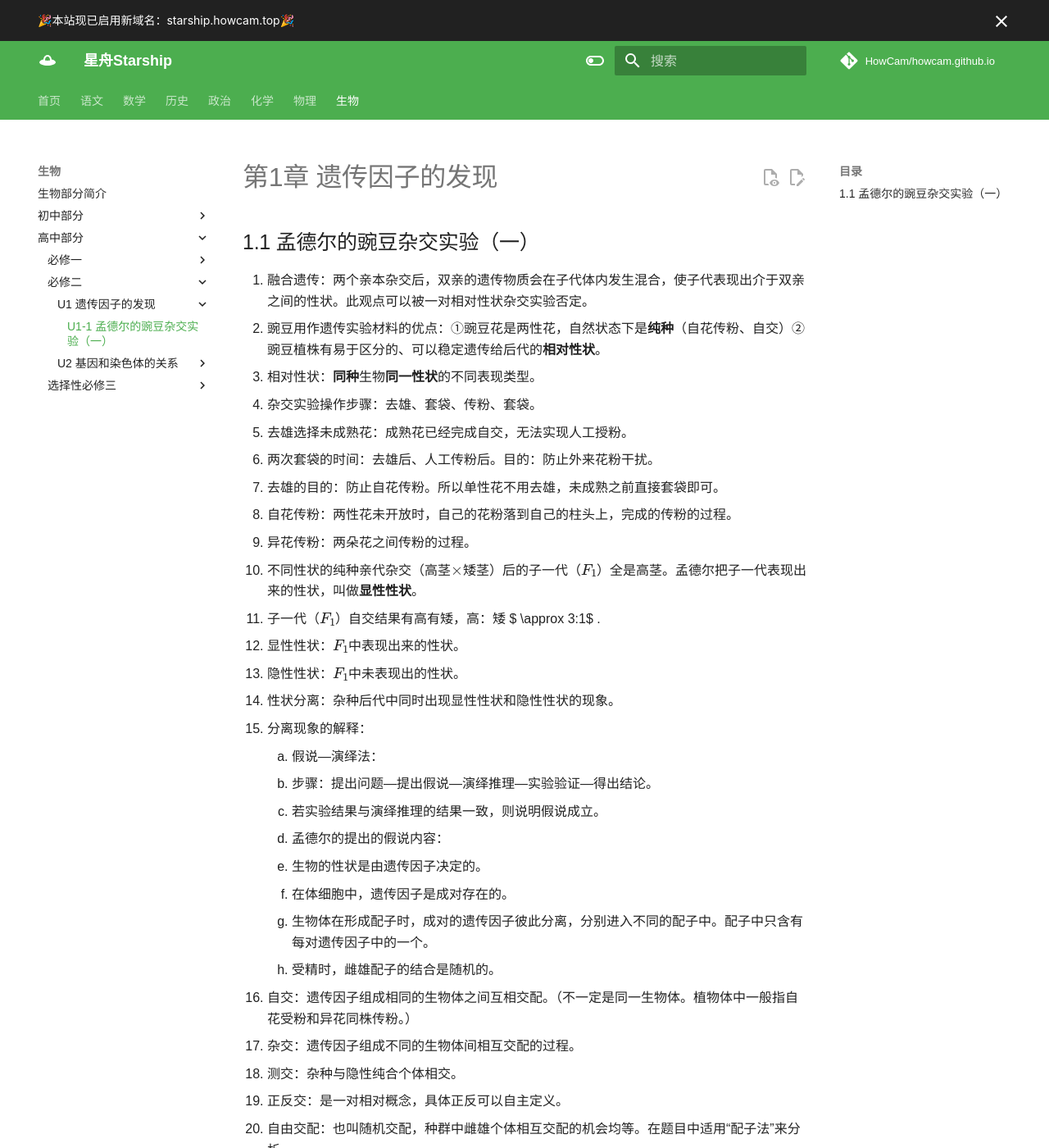
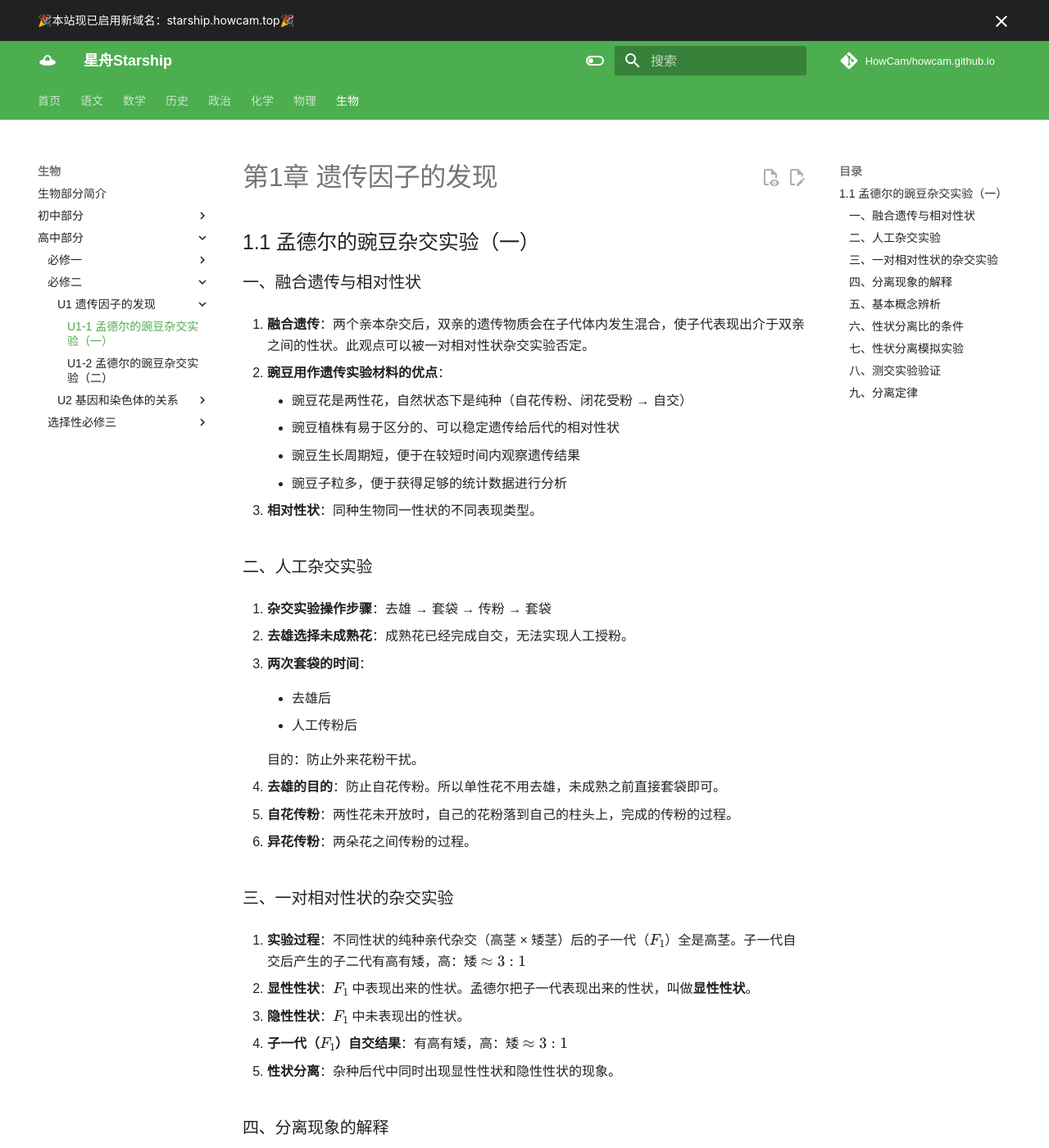
Before and after one commit to HowCam/howcam.github.io, an MkDocs documentation site: the page built from docs/biology/senior/BX-2/U1-1.md, in a window 1280 px wide and 1400 px high. Shown: the whole window at 82% size. Built offline with MkDocs 1.6.1 and Material for MkDocs 9.7.7, drawn with Linux system fonts in a browser that asks for light colours; comment, search, counter and statistics services are not loaded; a style sheet for code colours, icons or effects is not loaded; some of the changed text lies outside the part shown.

Commit message:
edit(bio/BX-2/U1-1+U1-2): 孟德尔的豌豆杂交实验
孟德尔的豌豆杂交实验（一）
孟德尔的豌豆杂交实验（二）

```diff
--- a/docs/biology/senior/BX-2/U1-1.md
+++ b/docs/biology/senior/BX-2/U1-1.md
@@ -2,50 +2,145 @@
 
 ## 1.1 孟德尔的豌豆杂交实验（一）
 
-1. 融合遗传：两个亲本杂交后，双亲的遗传物质会在子代体内发生混合，使子代表现出介于双亲之间的性状。此观点可以被一对相对性状杂交实验否定。
-2. 豌豆用作遗传实验材料的优点：①豌豆花是两性花，自然状态下是**纯种**（自花传粉、自交）②豌豆植株有易于区分的、可以稳定遗传给后代的**相对性状**。
-3. 相对性状：**同种**生物**同一性状**的不同表现类型。
-4. 杂交实验操作步骤：去雄、套袋、传粉、套袋。
-5. 去雄选择未成熟花：成熟花已经完成自交，无法实现人工授粉。
-6. 两次套袋的时间：去雄后、人工传粉后。目的：防止外来花粉干扰。
-7. 去雄的目的：防止自花传粉。所以单性花不用去雄，未成熟之前直接套袋即可。
-8. 自花传粉：两性花未开放时，自己的花粉落到自己的柱头上，完成的传粉的过程。
-9. 异花传粉：两朵花之间传粉的过程。
-10. 不同性状的纯种亲代杂交（高茎$\times$矮茎）后的子一代（$F_1$）全是高茎。孟德尔把子一代表现出来的性状，叫做**显性性状**。
-11. 子一代（$F_1$）自交结果有高有矮，高：矮 $ \approx 3:1$ .
-12. 显性性状：$F_1$中表现出来的性状。
-13. 隐性性状：$F_1$中未表现出的性状。
-14. 性状分离：杂种后代中同时出现显性性状和隐性性状的现象。
-15. 分离现象的解释：
-    1. 假说—演绎法：
-       1. 步骤：提出问题—提出假说—演绎推理—实验验证—得出结论。
-       2. 若实验结果与演绎推理的结果一致，则说明假说成立。
-    2. 孟德尔的提出的假说内容：
-       1. 生物的性状是由遗传因子决定的。
-       2. 在体细胞中，遗传因子是成对存在的。
-       3. 生物体在形成配子时，成对的遗传因子彼此分离，分别进入不同的配子中。配子中只含有每对遗传因子中的一个。
-       4. 受精时，雌雄配子的结合是随机的。
-16. 自交：遗传因子组成相同的生物体之间互相交配。（不一定是同一生物体。植物体中一般指自花受粉和异花同株传粉。）
-17. 杂交：遗传因子组成不同的生物体间相互交配的过程。
-18. 测交：杂种与隐性纯合个体相交。
-19. 正反交：是一对相对概念，具体正反可以自主定义。
-20. 自由交配：也叫随机交配，种群中雌雄个体相互交配的机会均等。在题目中适用“配子法”来分析。
-21. 基因型：基因组成类型。表现型：性状类型。
-22. 雌雄配子数目不相等。雄配子数量一般远远多于雌配子。
-23. 出现$3:1$性状分离比的条件：①子一代个体形成的各个种类的雌配子或雄配子数目相等且存活能力相同。②雌雄配子结合机会均等。③子二代不同基因型的个体存活率相等。④基因为完全显性。⑤子代样本数量足够多。
+### 一、融合遗传与相对性状
+
+1. **融合遗传**：两个亲本杂交后，双亲的遗传物质会在子代体内发生混合，使子代表现出介于双亲之间的性状。此观点可以被一对相对性状杂交实验否定。
+
+2. **豌豆用作遗传实验材料的优点**：
+
+    - 豌豆花是两性花，自然状态下是纯种（自花传粉、闭花受粉 → 自交）
+    - 豌豆植株有易于区分的、可以稳定遗传给后代的相对性状
+    - 豌豆生长周期短，便于在较短时间内观察遗传结果
+    - 豌豆子粒多，便于获得足够的统计数据进行分析
+
+3. **相对性状**：同种生物同一性状的不同表现类型。
+
+### 二、人工杂交实验
+
+4. **杂交实验操作步骤**：去雄 → 套袋 → 传粉 → 套袋
+
+5. **去雄选择未成熟花**：成熟花已经完成自交，无法实现人工授粉。
+
+6. **两次套袋的时间**：
+
+    - 去雄后
+
+    - 人工传粉后
+
+    目的：防止外来花粉干扰。
+
+7. **去雄的目的**：防止自花传粉。所以单性花不用去雄，未成熟之前直接套袋即可。
+
+8. **自花传粉**：两性花未开放时，自己的花粉落到自己的柱头上，完成的传粉的过程。
+
+9. **异花传粉**：两朵花之间传粉的过程。
+
+### 三、一对相对性状的杂交实验
+
+10. **实验过程**：不同性状的纯种亲代杂交（高茎 × 矮茎）后的子一代（$F_1$）全是高茎。子一代自交后产生的子二代有高有矮，高：矮 $\approx 3:1$
+
+11. **显性性状**：$F_1$ 中表现出来的性状。孟德尔把子一代表现出来的性状，叫做**显性性状**。
+
+12. **隐性性状**：$F_1$ 中未表现出的性状。
+
+13. **子一代（$F_1$）自交结果**：有高有矮，高：矮 $\approx 3:1$
+
+14. **性状分离**：杂种后代中同时出现显性性状和隐性性状的现象。
+
+### 四、分离现象的解释
+
+15. **假说—演绎法**：
+
+    ???+ note "假说—演绎法的步骤"
+        1. 提出问题
+        2. 提出假说
+        3. 演绎推理
+        4. 实验验证
+        5. 得出结论
+
+    若实验结果与演绎推理的结果一致，则说明假说成立。
+
+16. **孟德尔的提出的假说内容**：
+
+    1. 生物的性状是由遗传因子决定的。
+    2. 在体细胞中，遗传因子是成对存在的。
+    3. 生物体在形成配子时，成对的遗传因子彼此分离，分别进入不同的配子中。配子中只含有每对遗传因子中的一个。
+    4. 受精时，雌雄配子的结合是随机的。
+
+### 五、基本概念辨析
+
+17. **自交**：遗传因子组成相同的生物体之间互相交配。（不一定是同一生物体。植物体中一般指自花受粉和异花同株传粉。）
+
+18. **杂交**：遗传因子组成不同的生物体间相互交配的过程。
+
+19. **测交**：杂种与隐性纯合个体相交。
+
+20. **正反交**：是一对相对概念，具体正反可以自主定义。
+
+21. **自由交配**：也叫随机交配，种群中雌雄个体相互交配的机会均等。在题目中适用"配子法"来分析。
+
+22. **基因型**：基因组成类型。**表现型**：性状类型。
+
+!!! warning "注意"
+    雌雄配子数目不相等。雄配子数量一般远远多于雌配子。
+
+### 六、性状分离比的条件
+
+23. 出现 $3:1$ 性状分离比的条件：
+
+    1. 子一代个体形成的各个种类的雌配子或雄配子数目相等且存活能力相同。
+    2. 雌雄配子结合机会均等。
+    3. 子二代不同基因型的个体存活率相等。
+    4. 基因为完全显性。
+    5. 子代样本数量足够多。
+
+### 七、性状分离模拟实验
+
 24. 性状分离模拟实验
-    1. 两个小桶分别代表雌雄生物的生殖器官（睾丸、卵巢），小桶内的小球代表雌雄配子，小球颜色代表配子的基因型，小球大小相同保证抽取时没有形状上的区别。
-    2. 各小桶内的两种彩球数目需要相等。两个小桶的彩球数目可以/应当不相等。
-    3. 抽取彩球的动作代表遗传因子彼此分离。
-    4. 将两个彩球放在一起代表配子的结合。
-    5. 一组实验完成后需要放回原小桶，保证小桶内的两种彩球比例是$1:1$。
-    6. 分析数据时，结果不满足$3:1$的原因：抽取次数太少。
+
+    ???+ note "模拟实验要点"
+        1. 两个小桶分别代表雌雄生物的生殖器官（睾丸、卵巢）
+        2. 小桶内的小球代表雌雄配子
+        3. 小球颜色代表配子的基因型
+        4. 小球大小相同保证抽取时没有形状上的区别
+        5. 各小桶内的两种彩球数目需要相等
+        6. 两个小桶的彩球数目可以/应当不相等
+        7. 抽取彩球的动作代表遗传因子彼此分离
+        8. 将两个彩球放在一起代表配子的结合
+        9. 一组实验完成后需要放回原小桶，保证小桶内的两种彩球比例是 $1:1$
+        10. 分析数据时，结果不满足 $3:1$ 的原因：抽取次数太少
+
+### 八、测交实验验证
+
 25. 对分离现象解释的验证（测交实验）：
-    1. 设计测交实验的原因：验证假说能否预测另一种实验的结果。
-    2. 方法：测交法。
-    3. 图解：
-    4. 测交时使用隐性纯合子与$F_1$杂交的原因：后代性状类型和比例可以直接反映遗传因子组成。
-    5. 测交实验应用：①测定杂合子配子种类和比例②测定杂合子遗传因子组成③预测杂合子形成配子时遗传因子的行为。
-26. 分离定律：①在生物的体细胞中，控制同一性状的遗传因子成对存在，不相融合。②在形成配子时，成对的遗传因子彼此分离，分离后的遗传因子分别进入不同的配子中，随配子遗传给后代。
-27. 分离的时间：有性生殖的生物形成配子时。
-28.
+
+    1. **设计原因**：验证假说能否预测另一种实验的结果。
+    2. **方法**：测交法。
+    3. **测交时使用隐性纯合子与 $F_1$ 杂交的原因**：后代性状类型和比例可以直接反映遗传因子组成。
+
+    !!! tip "测交实验应用"
+        - 测定杂合子配子种类和比例
+        - 测定杂合子遗传因子组成
+        - 预测杂合子形成配子时遗传因子的行为
+
+### 九、分离定律
+
+26. **分离定律**：
+
+    - 在生物的体细胞中，控制同一性状的遗传因子成对存在，不相融合。
+    - 在形成配子时，成对的遗传因子彼此分离，分离后的遗传因子分别进入不同的配子中，随配子遗传给后代。
+
+27. **分离的时间**：有性生殖的生物形成配子时。
+
+???+ success "经典例题"
+
+    用纯种高茎豌豆与纯种矮茎豌豆杂交，$F_1$ 全部为高茎。$F_1$ 自交得 $F_2$，其中高茎约有 3000 株，矮茎约有 1000 株。则 $F_2$ 中纯合高茎约占多少？
+
+    **解析**：
+
+    - $F_2$ 中高茎 : 矮茎 ≈ 3 : 1
+    - 高茎中纯合子（DD）占 $\dfrac{1}{3}$，杂合子（Dd）占 $\dfrac{2}{3}$
+    - 矮茎全为纯合子（dd）
+    - $F_2$ 中纯合高茎 = $3000 \times \dfrac{1}{3} = 1000$ 株
+
+    **答案**：纯合高茎约占 1000 株，比例为 $\dfrac{1}{4}$。
--- a/mkdocs.yml
+++ b/mkdocs.yml
@@ -125,6 +125,7 @@ nav:
       - 必修二:
         - U1 遗传因子的发现:
           - U1-1 孟德尔的豌豆杂交实验（一）: biology/senior/BX-2/U1-1.md
+          - U1-2 孟德尔的豌豆杂交实验（二）: biology/senior/BX-2/U1-2.md
         - U2 基因和染色体的关系:
           - U2-1 减数分裂和受精作用: biology/senior/BX-2/U2-1.md
       - 选择性必修三:
@@ -184,13 +185,13 @@ theme:
 
 plugins:
   - search
-  # - git-committers:
-  #     repository: HowCam/howcam.github.io
-  #     branch: main
-  # - git-revision-date-localized:
-  #     enable_creation_date: true
-  #     type: date
-  #     fallback_to_build_date: true
+  - git-committers:
+      repository: HowCam/howcam.github.io
+      branch: main
+  - git-revision-date-localized:
+      enable_creation_date: true
+      type: date
+      fallback_to_build_date: true
 
 markdown_extensions:
   - footnotes # 脚注
```
Also changed, not shown: docs/biology/senior/BX-2/U1-2.md (added, +98 -0 lines).
